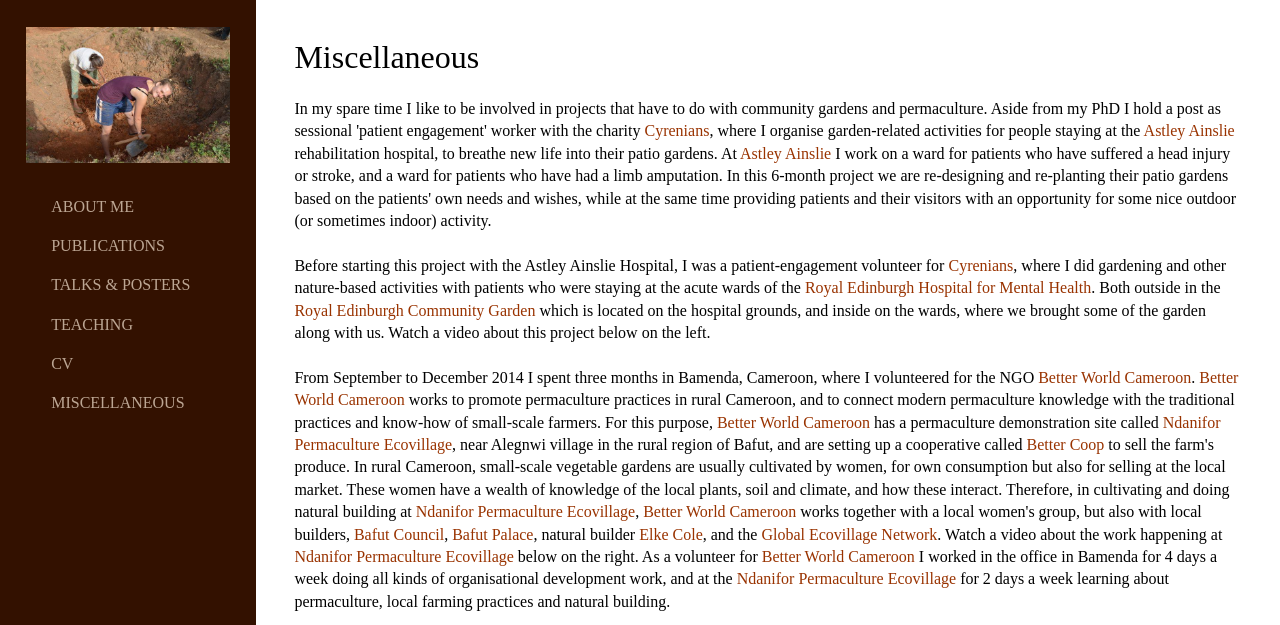
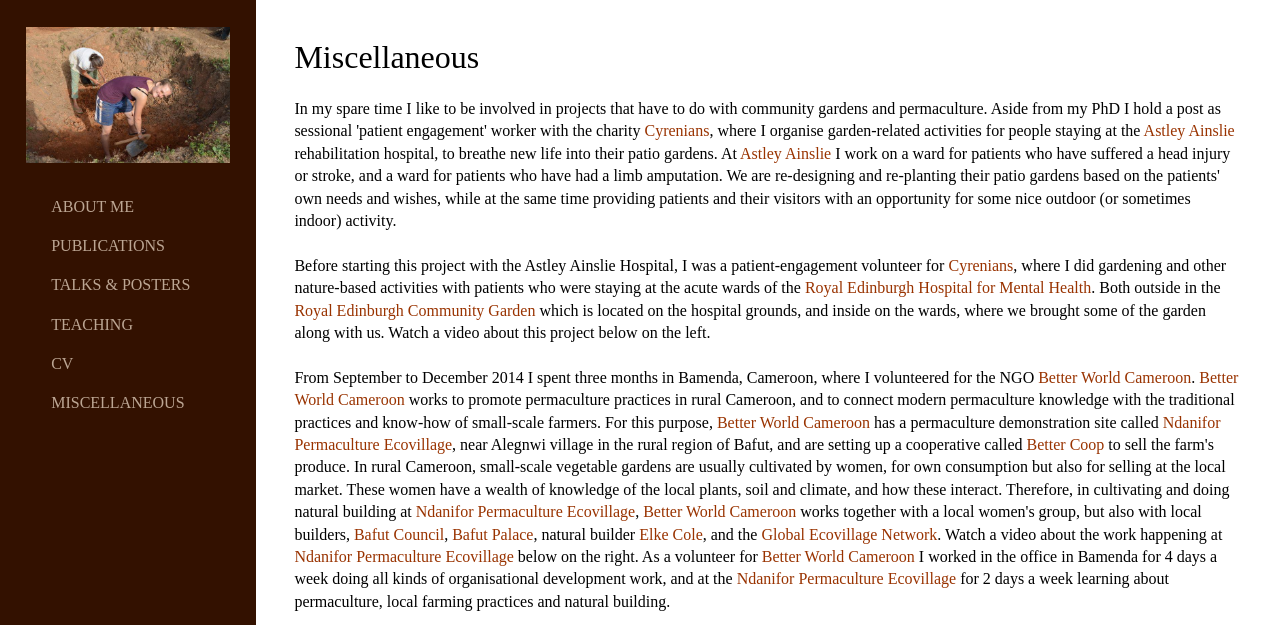
Before and after one commit to marieke-woensdregt/marieke-woensdregt.github.io, a Jekyll site: the page built from misc/index.html, in a window 1280 px wide and 900 px high, cut to the strip 0-625 px from the top of the window. Built offline with Jekyll 4.4.1, drawn with Linux system fonts in a browser that asks for light colours.

Commit message:
Update index.html

```diff
--- a/misc/index.html
+++ b/misc/index.html
@@ -12,7 +12,7 @@
 		rehabilitation hospital, to breathe new life into their patio gardens. At
 		<a href="http://www.nhslothian.scot.nhs.uk/GoingToHospital/Locations/AstleyAinslieHospital/Pages/default.aspx">Astley Ainslie</a>
 		I work on a ward for patients who have suffered a head injury or stroke, and a ward for patients who have had a limb amputation.
-		In this 6-month project we are re-designing and re-planting their patio gardens based on the patients' own needs and
+		We are re-designing and re-planting their patio gardens based on the patients' own needs and
 		wishes, while at the same time providing patients and their visitors with an opportunity for some nice outdoor
 		(or sometimes indoor) activity.
 
```
